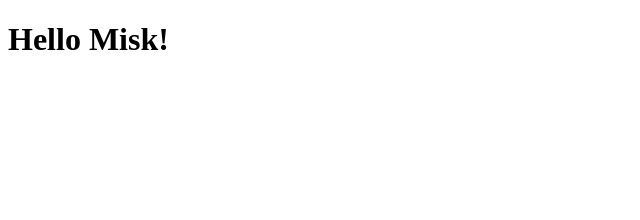
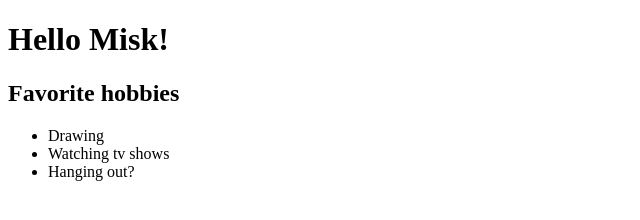
Before and after one commit to khuzamas/misk-app, a plain HTML site: page index.html in a window 1280 px wide. Shown: the whole page, without its empty margins (0-640 px from the left). Drawn offline with Linux system fonts and the light colour scheme.

Commit message:
added list of favorite hobbies

```diff
--- a/index.html
+++ b/index.html
@@ -6,5 +6,12 @@
   </head>
   <body>
     <h1>Hello Misk!</h1>
+    <h2>Favorite hobbies</h2>
+    <ul>
+      <li>Drawing</li>
+      <li>Watching tv shows</li>
+      <li>Hanging out?</li>
+    </ul>
+
   </body>
 </html>
```
